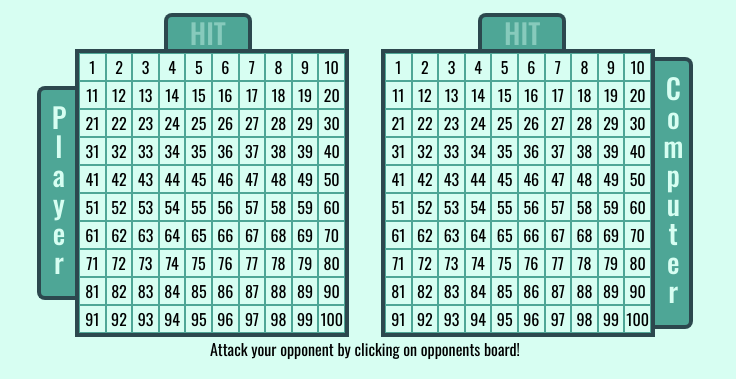
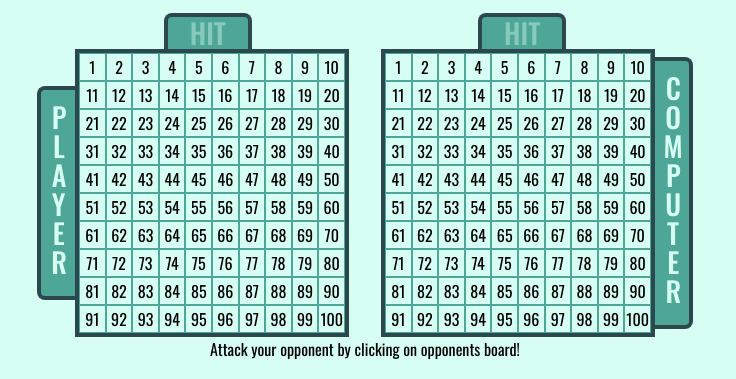
Before and after one commit to paltoalko/battleship, a website built with webpack: page dist/index.html in a window 1280 px wide. Shown: the part 340-719 px from the top of the page, 275-1011 px from the left. Built offline with nearby package versions, Linux system fonts and the light colour scheme.

Commit message:
webpack auto changes

```diff
--- a/dist/index.html
+++ b/dist/index.html
@@ -1 +1 @@
-<!doctype html><html lang="en"><head><meta charset="UTF-8"><meta http-equiv="X-UA-Compatible" content="IE=edge"><meta name="viewport" content="width=device-width,initial-scale=1"><title>Battleship</title><script src="https://kit.fontawesome.com/e76faa4312.js" crossorigin="anonymous"></script><script defer="defer" src="main.js"></script></head><body><div class="main"><div class="game-header"><h1 class="game-title">BATTLESHIP</h1></div><div class="main-buttons"><button class="restart-main-button"><i class="fa-solid fa-arrow-rotate-right fa-lg"></i></button> <button class="help-main-button"><i class="fa-solid fa-question fa-lg"></i></button> <button class="tag-main-button"><i class="fa-solid fa-info fa-lg"></i></button></div><div class="turn-display"><div id="turn">PLAYER'S TURN</div></div><div class="board-display"><div class="board"><div class="hit-status">HIT</div><div class="board-middle"><div class="player-name" id="player-one-name">Player</div><div class="gameboard" id="player-one-board"></div></div></div><div class="board"><div class="hit-status">HIT</div><div class="board-middle"><div class="player-name" id="player-two-name">Computer</div><div class="gameboard" id="player-two-board"></div></div></div></div><div class="move-reminder">Attack your opponent by clicking on opponents board!</div></div></body></html>
+<!doctype html><html lang="en"><head><meta charset="UTF-8"><meta http-equiv="X-UA-Compatible" content="IE=edge"><meta name="viewport" content="width=device-width,initial-scale=1"><title>Battleship</title><script src="https://kit.fontawesome.com/e76faa4312.js" crossorigin="anonymous"></script><script defer="defer" src="main.js"></script></head><body><div class="main"><div class="game-header"><h1 class="game-title">BATTLESHIP</h1></div><div class="main-buttons"><button class="restart-main-button"><i class="fa-solid fa-arrow-rotate-right fa-lg"></i></button> <button class="help-main-button"><i class="fa-solid fa-question fa-lg"></i></button> <button class="tag-main-button"><i class="fa-solid fa-info fa-lg"></i></button></div><div class="turn-display"><div id="turn">PLAYER'S TURN</div></div><div class="board-display"><div class="board"><div class="hit-status">HIT</div><div class="board-middle"><div class="player-name" id="player-one-name">PLAYER</div><div class="gameboard" id="player-one-board"></div></div></div><div class="board"><div class="hit-status">HIT</div><div class="board-middle"><div class="player-name" id="player-two-name">COMPUTER</div><div class="gameboard" id="player-two-board"></div></div></div></div><div class="move-reminder">Attack your opponent by clicking on opponents board!</div></div></body></html>
```
